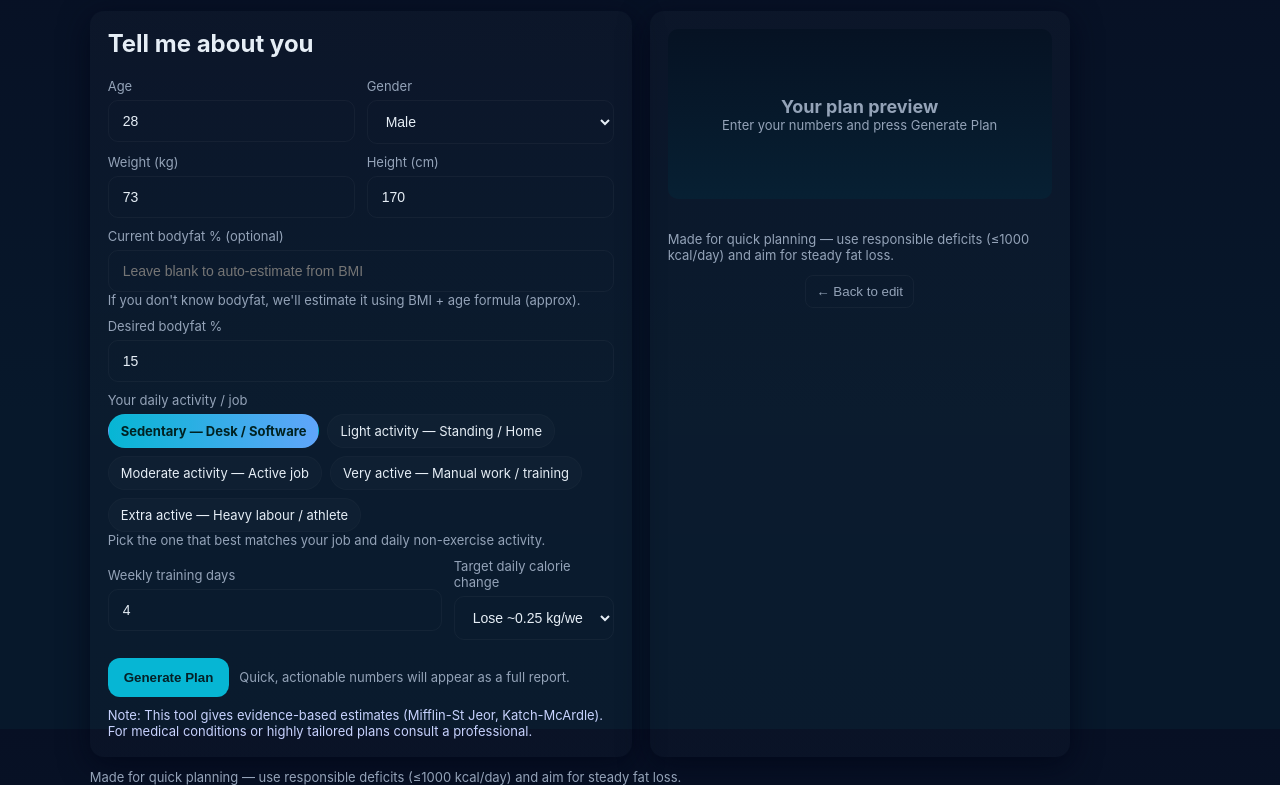
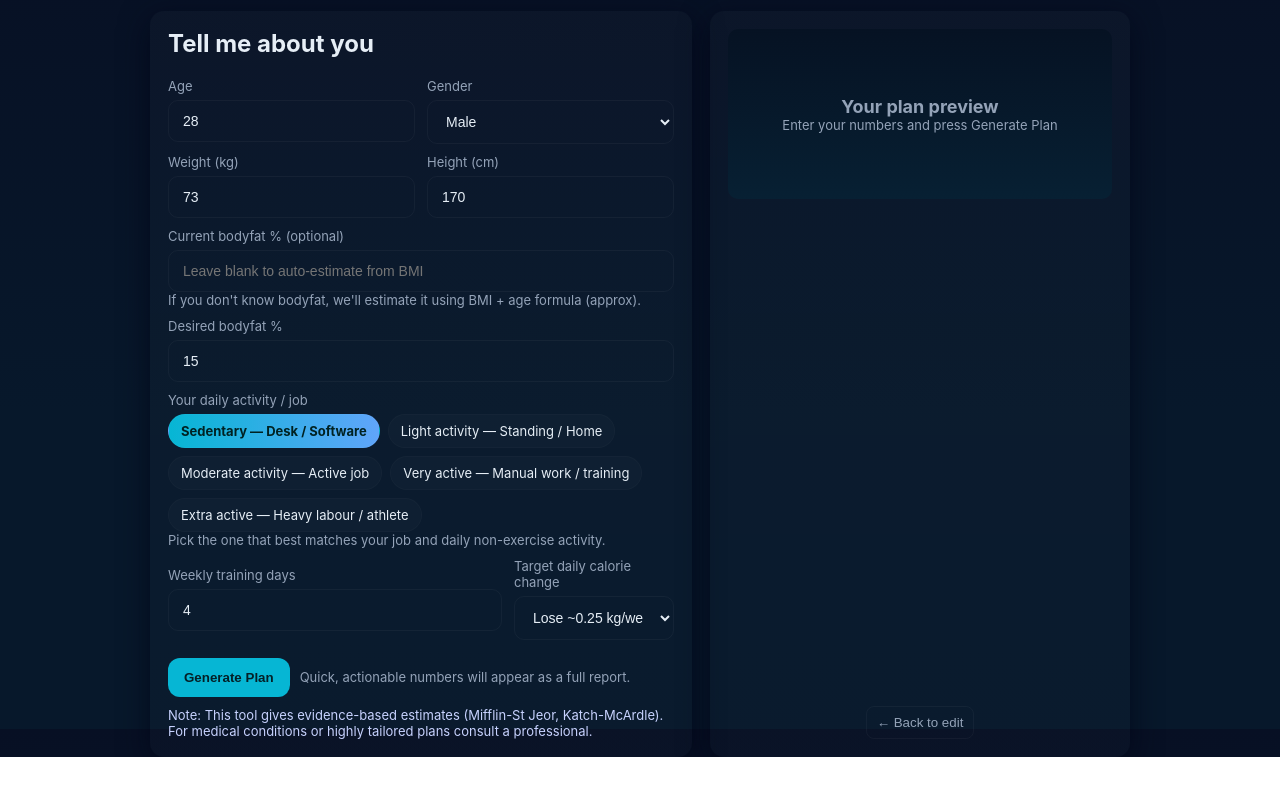
Before and after one commit to Prathamesh8805/Physique-Blueprint, a plain HTML site: page index.html in a window 1280 px wide. Shown: the part 71-856 px from the top of the page. After the commit the page ends 828 px from the top, so only its background shows below. Drawn offline with Linux system fonts and the light colour scheme.

Commit message:
Update index.html

```diff
--- a/index.html
+++ b/index.html
@@ -84,7 +84,9 @@
       .section-title{font-size:16px}
       .small{font-size:13px}
     }
-  </style>
+  #resultCard{display:flex;flex-direction:column;min-height:85vh;}
+#results{flex:1;}
+</style>
 </head>
 <body>
   <div class="wrap">
@@ -177,35 +179,19 @@
       </div>
 
       <div class="card" id="resultCard">
-        <div style="display:flex; flex-direction:column; width:100%">
-          <div class="visual" style="flex:1">
+        <div style="display:flex; flex-direction:column; width:100%; height:100%">
+          <div class="visual" style="flex:0 0 auto">
             <div class="avatar" id="avatar">
               <div style="text-align:center">
                 <div style="font-weight:700;font-size:18px" id="summaryTitle">Your plan preview</div>
                 <div class="muted small" id="summarySub">Enter your numbers and press Generate Plan</div>
               </div>
             </div>
+          </div>
 
-            <div id="results" style="width:100%;"></div>
+          <div id="results" style="width:100%; flex:1; overflow:auto;"></div>
 
-            <footer>
-              <div class="muted small">Made for quick planning — use responsible deficits (≤1000 kcal/day) and aim for steady fat loss.</div>
-            </footer>
-          </div>
           <div style="margin-top:12px; text-align:center">
-            <button class="back-btn" id="backBtn" title="Edit inputs">← Back to edit</button>
-          </div>
-        </div>
-      </div>
-            </div>
-
-            <div id="results" style="width:100%;"></div>
-
-            <footer>
-              <div class="muted small">Made for quick planning — use responsible deficits (≤1000 kcal/day) and aim for steady fat loss.</div>
-            </footer>
-          </div>
-          <div style="margin-left:12px">
             <button class="back-btn" id="backBtn" title="Edit inputs">← Back to edit</button>
           </div>
         </div>
@@ -337,7 +323,7 @@
           <div class="small list">• <strong>Protein:</strong> <span class="stat">${macros.proteinG} g/day</span> (~${macros.proteinPerKg} g/kg). Higher protein preserves muscle during deficits and helps recovery.</div>
           <div class="small list">• <strong>Fat:</strong> <span class="stat">~${fatG} g/day</span> (~${fatPercent}% of calories). Essential for hormones and satiety.</div>
           <div class="small list">• <strong>Carbs:</strong> <span class="stat">~${carbsG} g/day</span> (remaining calories). Carbs fuel training and recovery.</div>
-          <div class="small list">• <strong>Fiber:</strong> <span class="stat">≈${fiberG} g/day</span>. Supports digestion and satiety.<
+          <div class="small list">• <strong>Fiber:</strong> <span class="stat">≈${fiberG} g/day</span>. Supports digestion and satiety.</div>
 
           <div class="section-title">Training recommendations (based on bodyfat)</div>
           <div class="small list"><strong>${advice.heading}</strong></div>
```
